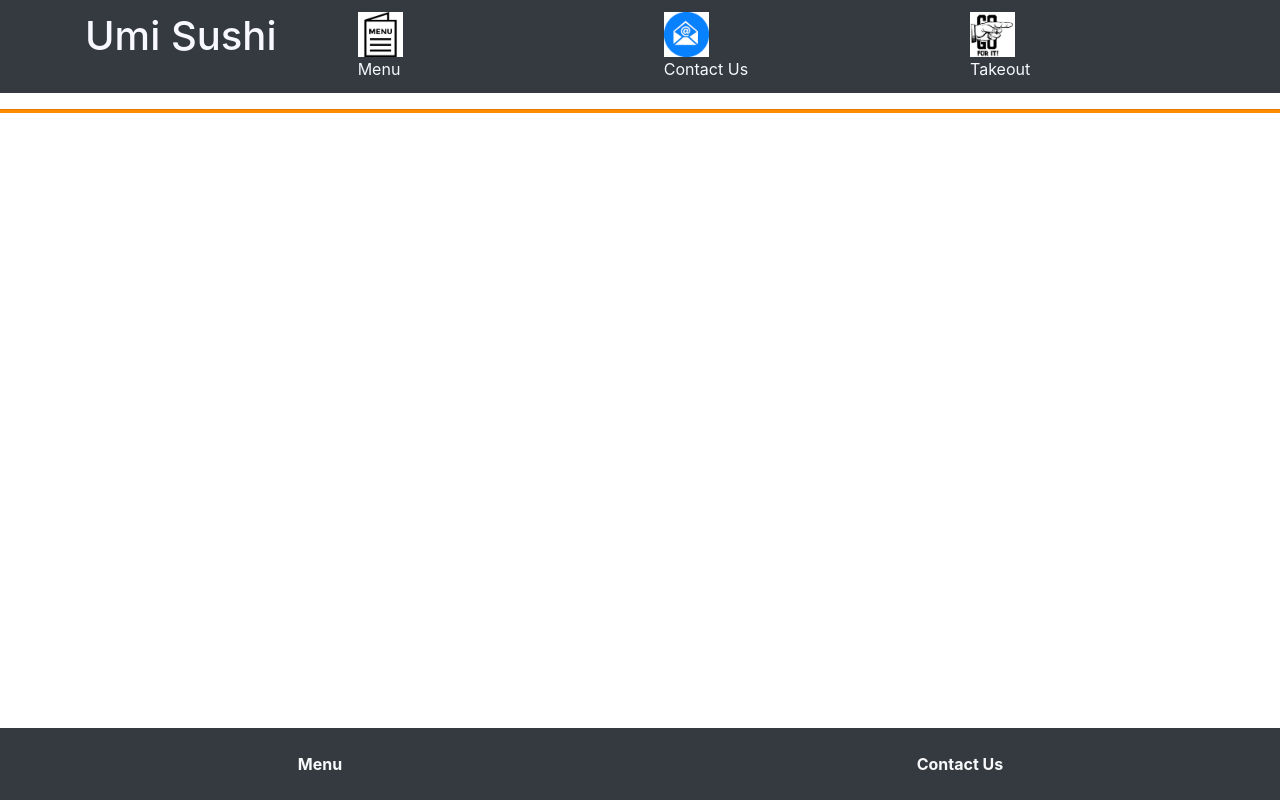
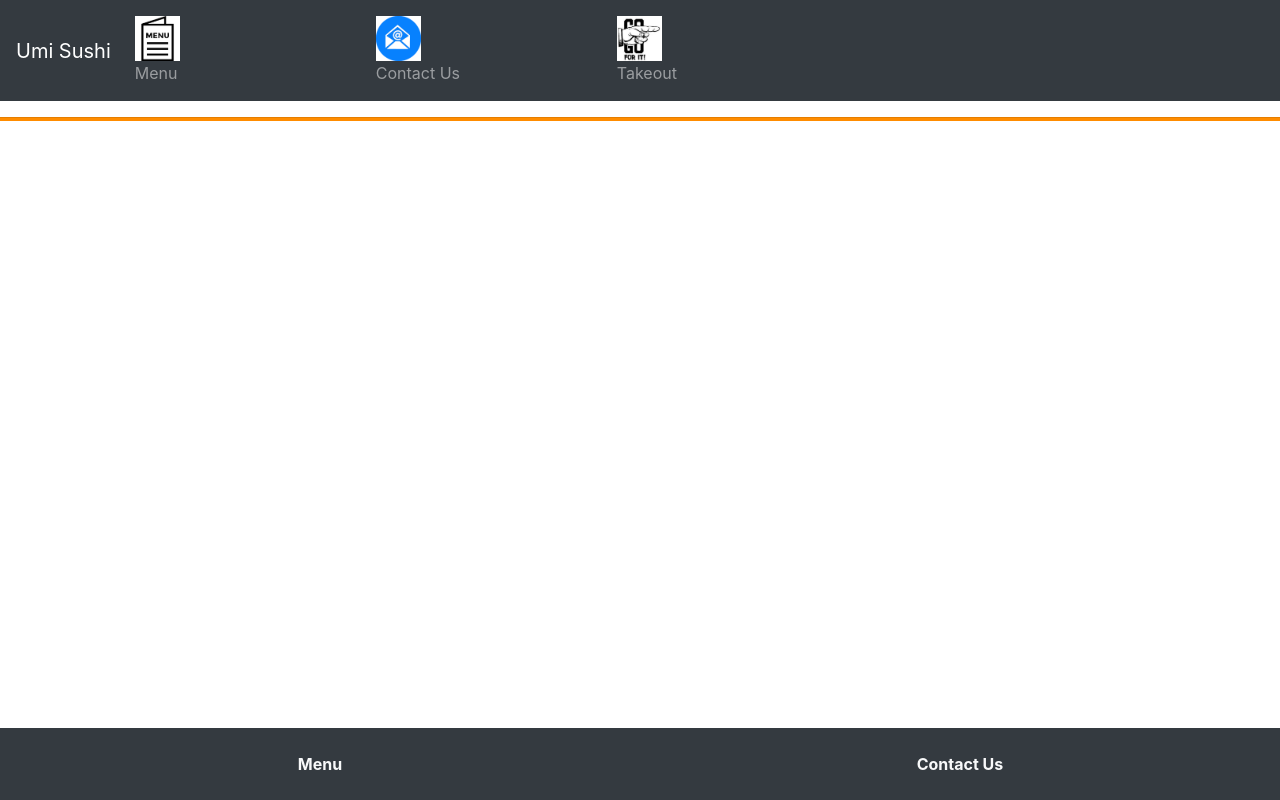
Before and after one commit to aHuizar/umi_sushi_demo, a React (Create React App) app: page / in a window 1280 px wide. Built offline with nearby package versions, Linux system fonts and the light colour scheme.

Commit message:
added collapsing navbar to site; made background of image banner more visible

```diff
--- a/package.json
+++ b/package.json
@@ -8,6 +8,7 @@
     "@testing-library/react": "^11.2.3",
     "@testing-library/user-event": "^12.6.2",
     "bootstrap": "^4.6.0",
+    "jquery": "^3.5.1",
     "react": "^17.0.1",
     "react-dom": "^17.0.1",
     "react-router-dom": "^5.2.0",
--- a/public/index.html
+++ b/public/index.html
@@ -6,6 +6,12 @@
     <link
       rel="stylesheet"
       href="https://cdnjs.cloudflare.com/ajax/libs/font-awesome/4.7.0/css/font-awesome.min.css"
+    />
+    <link
+      rel="stylesheet"
+      href="https://stackpath.bootstrapcdn.com/bootstrap/4.5.0/css/bootstrap.min.css"
+      integrity="sha384-9aIt2nRpC12Uk9gS9baDl411NQApFmC26EwAOH8WgZl5MYYxFfc+NcPb1dKGj7Sk"
+      crossorigin="anonymous"
     />
     <meta
       name="viewport"
@@ -51,11 +57,15 @@
       integrity="sha384-DfXdz2htPH0lsSSs5nCTpuj/zy4C+OGpamoFVy38MVBnE+IbbVYUew+OrCXaRkfj"
       crossorigin="anonymous"
     ></script>
-    <script>
-      window.jQuery ||
-        document.write(
-          '<script src="/docs/4.5/assets/js/vendor/jquery.slim.min.js"><\/script>'
-        );
-    </script>
+    <script
+      src="https://cdn.jsdelivr.net/npm/popper.js@1.16.0/dist/umd/popper.min.js"
+      integrity="sha384-Q6E9RHvbIyZFJoft+2mJbHaEWldlvI9IOYy5n3zV9zzTtmI3UksdQRVvoxMfooAo"
+      crossorigin="anonymous"
+    ></script>
+    <script
+      src="https://stackpath.bootstrapcdn.com/bootstrap/4.5.0/js/bootstrap.min.js"
+      integrity="sha384-OgVRvuATP1z7JjHLkuOU7Xw704+h835Lr+6QL9UvYjZE3Ipu6Tp75j7Bh/kR0JKI"
+      crossorigin="anonymous"
+    ></script>
   </body>
 </html>
--- a/src/components/ImageBanner.jsx
+++ b/src/components/ImageBanner.jsx
@@ -19,7 +19,7 @@ class ImageBanner extends Component {
       left: "50%",
       transform: "translate(-50%, -50%)",
       color: "ghostwhite",
-      backgroundColor: "rgba(0,0,0,0.4)",
+      backgroundColor: "rgba(0,0,0,0.65)",
       borderRadius: "10%",
       minWidth: "80%",
     };
--- a/src/components/NavBar.jsx
+++ b/src/components/NavBar.jsx
@@ -1,41 +1,90 @@
 import React from "react";
-import { Link } from "react-router-dom";
+import { Link, NavLink } from "react-router-dom";
 import menuIcon from "./../images/menuIcon.png";
 import contactIcon from "./../images/contactIcon.png";
 import takeoutIcon from "./../images/takeoutIcon.jpg";
+import $ from "jquery";
+
+function collapseNav() {
+  if ($("#navbarSupportedContent").hasClass("show")) {
+    $("#navbarSupportedContent").slideUp("fast", function () {
+      $("#navbarSupportedContent").removeClass("show");
+      $("#navbarSupportedContent").attr("style", null);
+    });
+  }
+}
 
 const NavBar = () => {
-  const navLinkStyle = { color: "ghostwhite", textAlign: "center" };
   const imageStyle = { width: "20%", height: "auto" };
   return (
-    <nav className="site-header sticky-top py-1 bg-dark">
-      <div className="container d-flex flex-column flex-md-row justify-content-between">
-        <span className="py-2" aria-label="Product" title="Umi Sushi">
-          <Link to="/umi_sushi_demo">
-            <h1 style={navLinkStyle}>Umi Sushi</h1>
+    <nav className="navbar navbar-expand-lg navbar-dark bg-dark sticky-top">
+      <Link to="/umi_sushi_demo" className="navbar-brand" onClick={collapseNav}>
+        Umi Sushi
       </Link>
-        </span>
-        <span className="py-2 d-none d-md-inline-block">
-          <Link to="/umi_sushi_demo/menu" style={navLinkStyle}>
+      <button
+        className="navbar-toggler border border-light"
+        type="button"
+        data-toggle="collapse"
+        data-target="#navbarSupportedContent"
+        aria-controls="navbarSupportedContent"
+        aria-expanded="false"
+        aria-label="Toggle navigation"
+      >
+        <svg
+          width="1em"
+          height="1em"
+          viewBox="0 0 16 16"
+          className="navbar-toggler-icon bi bi-caret-down-square-fill"
+          fill="currentColor"
+          xmlns="http://www.w3.org/2000/svg"
+        >
+          <path
+            fillRule="evenodd"
+            d="M0 2a2 2 0 0 1 2-2h12a2 2 0 0 1 2 2v12a2 2 0 0 1-2 2H2a2 2 0 0 1-2-2V2zm4 4a.5.5 0 0 0-.374.832l4 4.5a.5.5 0 0 0 .748 0l4-4.5A.5.5 0 0 0 12 6H4z"
+          />
+        </svg>
+      </button>
+
+      <div className="collapse navbar-collapse" id="navbarSupportedContent">
+        <ul className="navbar-nav mr-auto">
+          <li className="nav-item ">
+            <NavLink
+              exact
+              to="/umi_sushi_demo/menu"
+              className="nav-link"
+              type="button"
+              onClick={collapseNav}
+            >
               <img src={menuIcon} style={imageStyle} alt="Menu Icon" />
               <br />
               Menu
-          </Link>
-        </span>
-        <span className="py-2 d-none d-md-inline-block">
-          <Link to="/umi_sushi_demo/contact" style={navLinkStyle}>
+            </NavLink>
+          </li>
+          <li className="nav-item ">
+            <NavLink
+              to="/umi_sushi_demo/contact"
+              className="nav-link"
+              type="button"
+              onClick={collapseNav}
+            >
               <img src={contactIcon} style={imageStyle} alt="Contact Icon" />
               <br />
               Contact Us
-          </Link>
-        </span>
-        <span className="py-2 d-none d-md-inline-block">
-          <Link to="/umi_sushi_demo/takeout" style={navLinkStyle}>
+            </NavLink>
+          </li>
+          <li className="nav-item ">
+            <NavLink
+              to="/umi_sushi_demo/takeout"
+              className="nav-link"
+              type="button"
+              onClick={collapseNav}
+            >
               <img src={takeoutIcon} style={imageStyle} alt="Takeout Icon" />
               <br />
               Takeout
-          </Link>
-        </span>
+            </NavLink>
+          </li>
+        </ul>
       </div>
     </nav>
   );
```
Also changed, not shown: 2 other files (tests, documents, lock files or other folders). Lines whose indentation alone changed are shown as unchanged.
